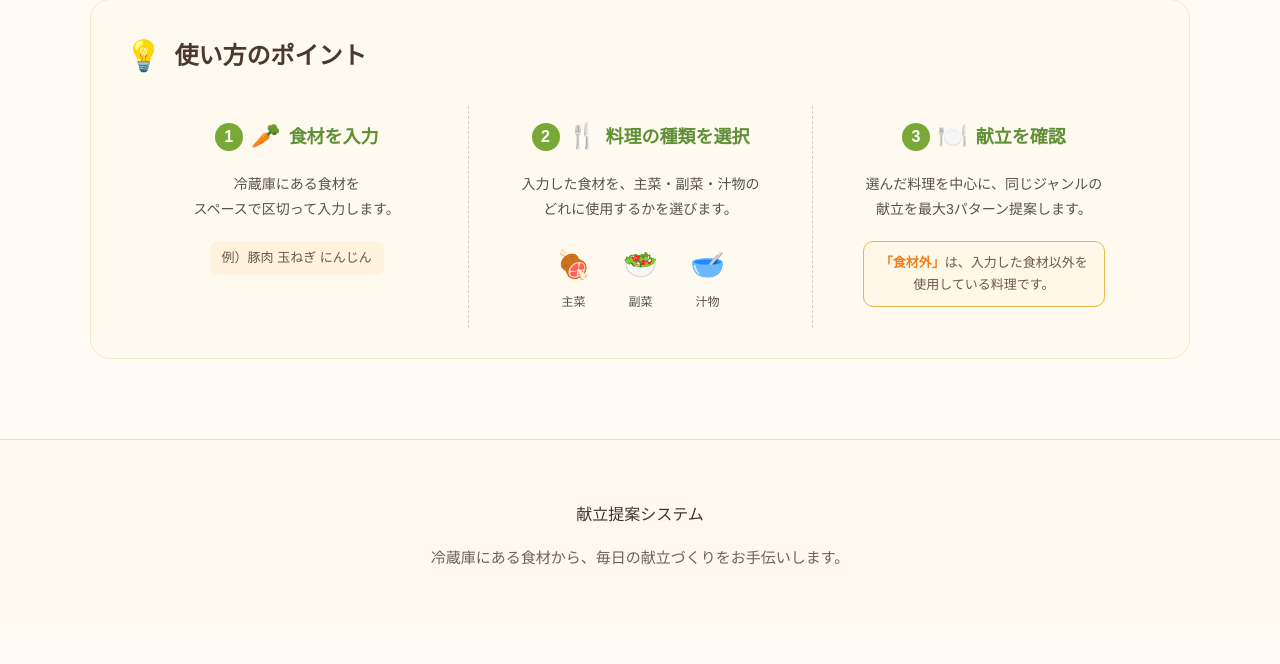
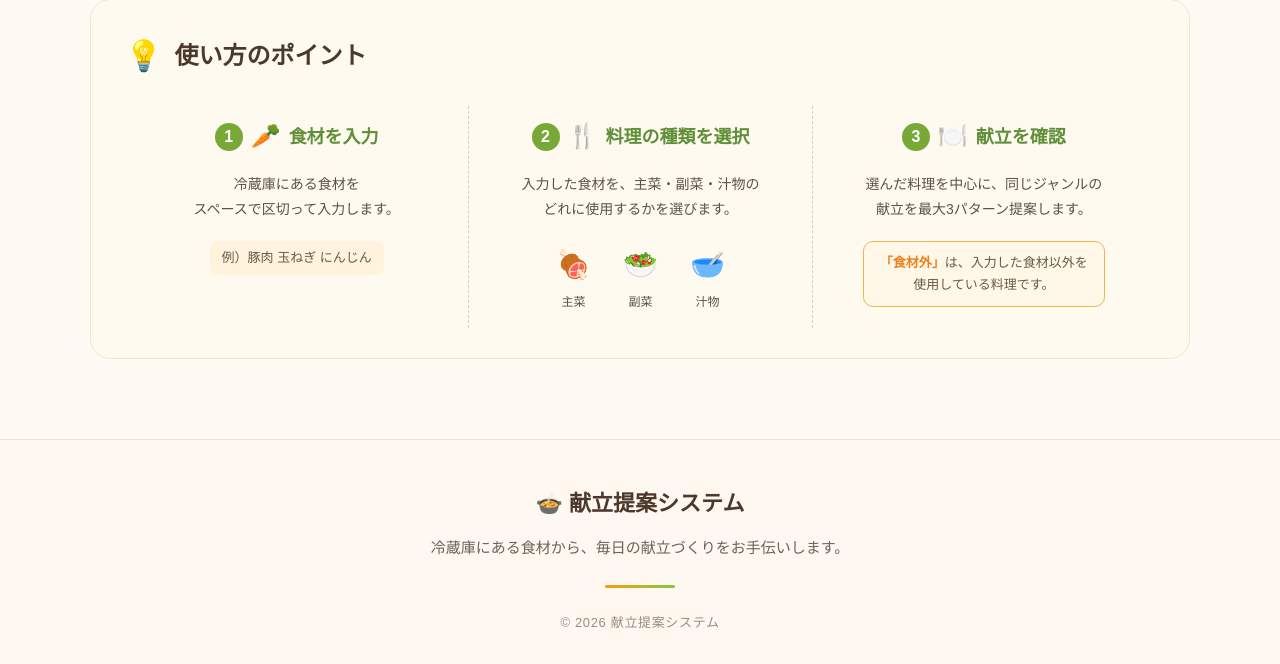
Before and after one commit to s1romiso/isd-recipe, a Flask app: page / in a window 1280 px wide. Shown: the part 1050-1714 px from the top of the page. Before the commit the page ends 1615 px from the top, so only its background shows below. Run offline with Flask 3, Linux system fonts and the light colour scheme.

Commit message:
Update index2.html

```diff
--- a/templates/index2.html
+++ b/templates/index2.html
@@ -564,14 +564,20 @@
     ========================== -->
     <footer class="footer">
 
-        <p>
-            献立提案システム
+        <p class="footer-title">
+            🍲 献立提案システム
         </p>
 
         <p class="footer-description">
             冷蔵庫にある食材から、毎日の献立づくりをお手伝いします。
         </p>
 
+        <div class="footer-line"></div>
+
+        <p class="footer-copy">
+            © 2026 献立提案システム
+        </p>
+
     </footer>
 
 </body>
```
